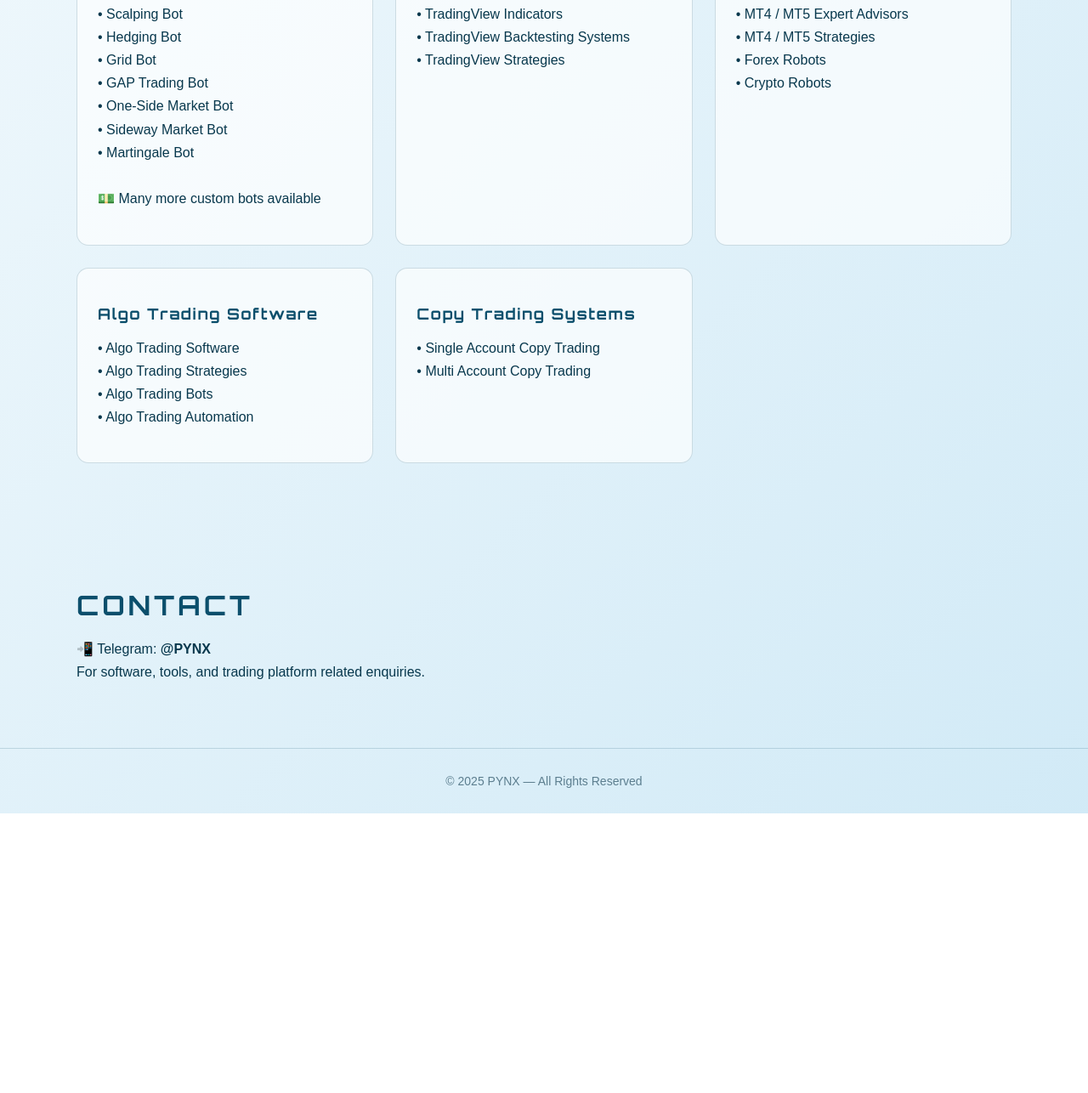
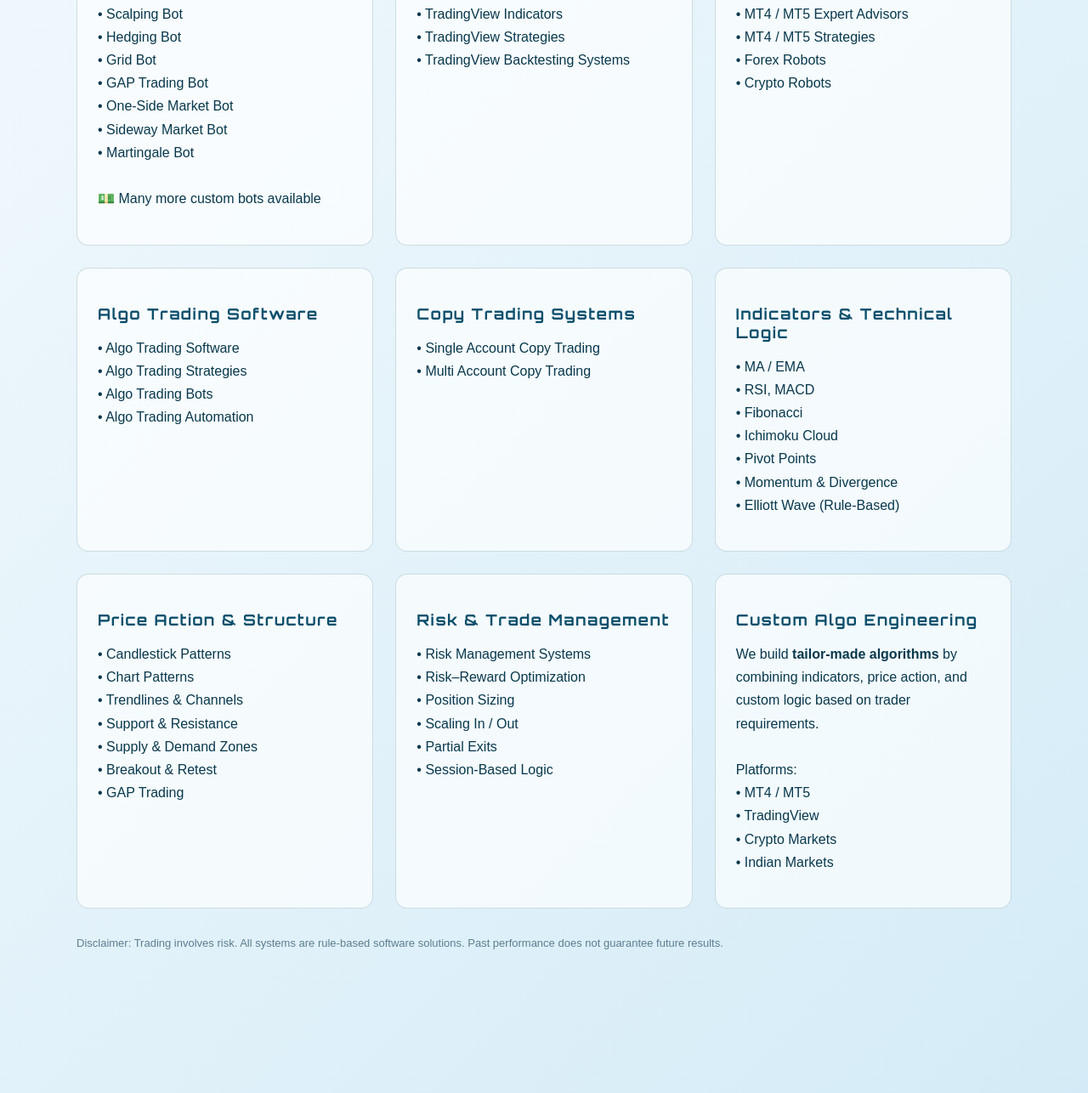
Before and after one commit to pynxtechnologies-blip/pynxtechnologies, a plain HTML site: page index.html in a window 1280 px wide. Shown: the part 1514-2800 px from the top of the page at 85% size. Before the commit the page ends 2471 px from the top, so only its background shows below. Drawn offline with Linux system fonts and the light colour scheme.

Commit message:
Update index.html

```diff
--- a/index.html
+++ b/index.html
@@ -161,8 +161,8 @@
         <p>
             PYNX is a technology-driven company focused on building
             <strong>professional trading software, tools, and automation systems</strong>.
-            We provide complete trading platform solutions designed for performance,
-            scalability, and reliability across multiple markets.
+            We deliver structured, scalable, and reliable solutions across
+            Crypto, Forex, and Indian markets.
             <br><br>
             Our work is strictly software-based — covering strategy logic,
             automation frameworks, execution tools, and system-level trading solutions.
@@ -197,7 +197,7 @@
         <h2>PRODUCTS</h2>
 
         <p>
-            We provide full trading platform solutions for any market:
+            We provide full trading platform solutions for
             <strong>Crypto | Forex | Indian Markets</strong>
         </p>
 
@@ -221,8 +221,8 @@
                 <h3>TradingView Solutions</h3>
                 <p>
                     • TradingView Indicators<br>
-                    • TradingView Backtesting Systems<br>
-                    • TradingView Strategies
+                    • TradingView Strategies<br>
+                    • TradingView Backtesting Systems
                 </p>
             </div>
 
@@ -254,7 +254,66 @@
                 </p>
             </div>
 
+            <div class="card">
+                <h3>Indicators & Technical Logic</h3>
+                <p>
+                    • MA / EMA<br>
+                    • RSI, MACD<br>
+                    • Fibonacci<br>
+                    • Ichimoku Cloud<br>
+                    • Pivot Points<br>
+                    • Momentum & Divergence<br>
+                    • Elliott Wave (Rule-Based)
+                </p>
+            </div>
+
+            <div class="card">
+                <h3>Price Action & Structure</h3>
+                <p>
+                    • Candlestick Patterns<br>
+                    • Chart Patterns<br>
+                    • Trendlines & Channels<br>
+                    • Support & Resistance<br>
+                    • Supply & Demand Zones<br>
+                    • Breakout & Retest<br>
+                    • GAP Trading
+                </p>
+            </div>
+
+            <div class="card">
+                <h3>Risk & Trade Management</h3>
+                <p>
+                    • Risk Management Systems<br>
+                    • Risk–Reward Optimization<br>
+                    • Position Sizing<br>
+                    • Scaling In / Out<br>
+                    • Partial Exits<br>
+                    • Session-Based Logic
+                </p>
+            </div>
+
+            <div class="card">
+                <h3>Custom Algo Engineering</h3>
+                <p>
+                    We build <strong>tailor-made algorithms</strong> by combining
+                    indicators, price action, and custom logic
+                    based on trader requirements.
+                    <br><br>
+                    Platforms:<br>
+                    • MT4 / MT5<br>
+                    • TradingView<br>
+                    • Crypto Markets<br>
+                    • Indian Markets
+                </p>
+            </div>
+
         </div>
+
+        <p style="font-size:13px; color:#5c7e8f; margin-top:30px;">
+            Disclaimer: Trading involves risk. All systems are rule-based software solutions.
+            Past performance does not guarantee future results.
+        </p>
+
     </section>
 
     <!-- CONTACT -->
```
